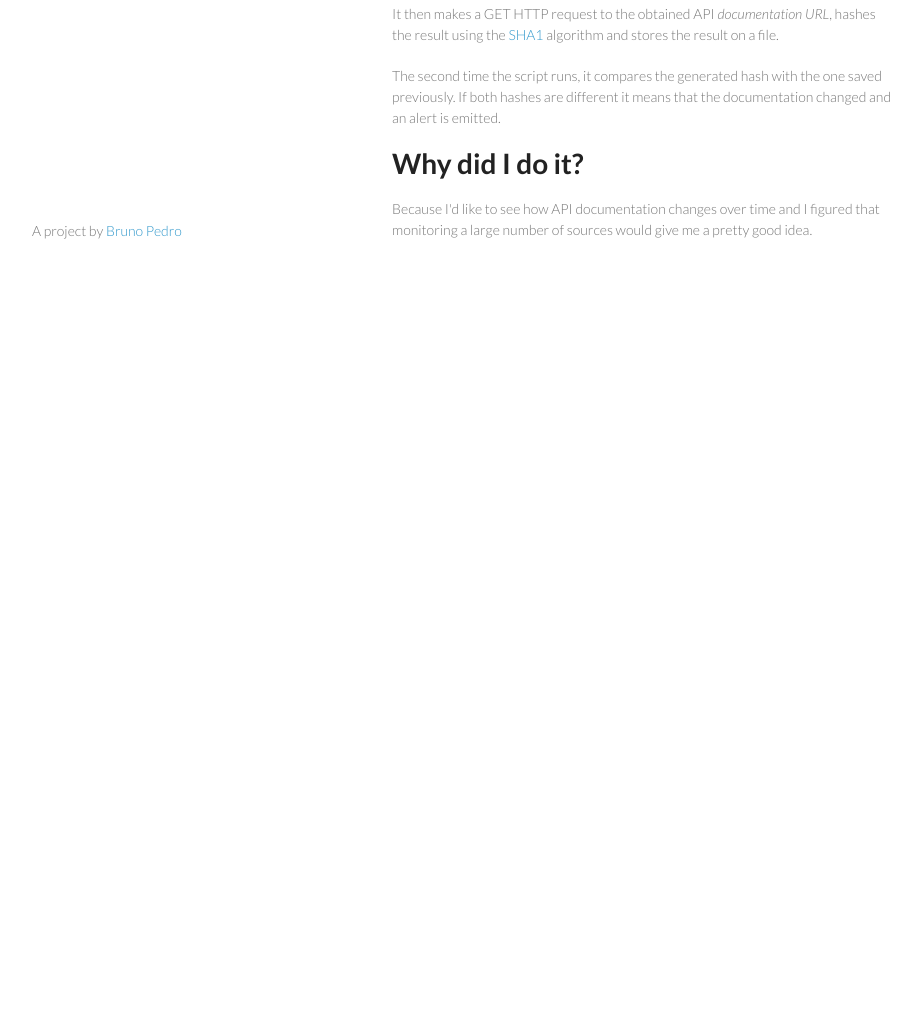
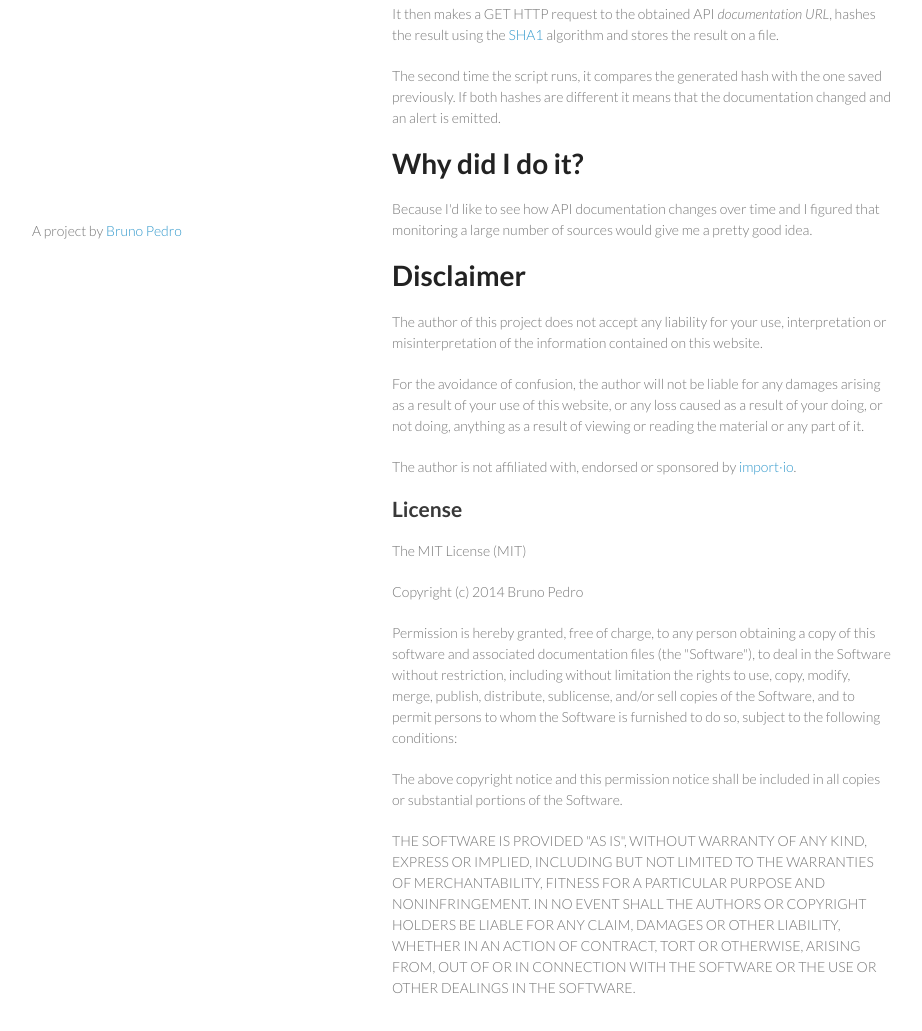
Before and after one commit to bpedro/importio, a plain HTML site: page index.html in a window 1280 px wide. Shown: the part 489-1520 px from the top of the page, without its empty margins (178-1100 px from the left). Before the commit the page ends 800 px from the top, so only its background shows below. Drawn offline with Linux system fonts and the light colour scheme.

Commit message:
Added disclaimer and license

```diff
--- a/index.html
+++ b/index.html
@@ -19,20 +19,17 @@
         <p>my import·io hackathon participation</p>
       </header>
       <section>
-        <h1>
-<a name="description" class="anchor" href="#description"><span class="octicon octicon-link"></span></a>Description</h1>
+        <h1><a name="description" class="anchor" href="#description"><span class="octicon octicon-link"></span></a>Description</h1>
 
         <p>This <em>hack</em> will automatically find changes in the documentation of thousands of different APIs and generate alerts of those changes as they happen.</p>
 
-<h1>
-<a name="how-does-it-work" class="anchor" href="#how-does-it-work"><span class="octicon octicon-link"></span></a>How does it work?</h1>
+        <h1><a name="how-does-it-work" class="anchor" href="#how-does-it-work"><span class="octicon octicon-link"></span></a>How does it work?</h1>
 
         <p>The <a href="http://mashape.com">Mashape</a> API Marketplace <a href="http://publicapis.com/">Public API Directory</a> is periodically crawled by two <a href="http://import.io/">import·io</a> <a href="http://support.import.io/knowledgebase/articles/247570-create-a-crawler">crawlers</a>:</p>
 
         <ol>
           <li>the first crawler grabs the URL of each API available on the list;</li>
           <li>the second crawler reads each API page and grabs the following information:
-
             <ul>
               <li>the API <em>title</em>;</li>
               <li>the API <em>logo</em>;</li>
@@ -40,7 +37,9 @@
               <li>the API <em>documentation URL</em>.</li>
             </ul>
           </li>
-</ol><p>Then, a <a href="http://nodejs.org/">nodejs</a> script iterates through the results of the first crawler and, for each API found, it calls the second crawler.</p>
+        </ol>
+
+        <p>Then, a <a href="http://nodejs.org/">nodejs</a> script iterates through the results of the first crawler and, for each API found, it calls the second crawler.</p>
 
         <script src="https://gist.github.com/bpedro/8530629.js"></script>
 
@@ -48,10 +47,30 @@
 
         <p>The second time the script runs, it compares the generated hash with the one saved previously. If both hashes are different it means that the documentation changed and an alert is emitted.</p>
 
-<h1>
-<a name="why-did-i-do-it" class="anchor" href="#why-did-i-do-it"><span class="octicon octicon-link"></span></a>Why did I do it?</h1>
+        <h1><a name="why-did-i-do-it" class="anchor" href="#why-did-i-do-it"><span class="octicon octicon-link"></span></a>Why did I do it?</h1>
 
         <p>Because I'd like to see how API documentation changes over time and I figured that monitoring a large number of sources would give me a pretty good idea.</p>
+
+        <h1><a name="disclaimer" class="anchor" href="#disclaimer"><span class="octicon octicon-link"></span></a>Disclaimer</h1>
+
+        <p>The author of this project does not accept any liability for your use, interpretation or misinterpretation of the information contained on this website.</p>
+
+        <p>For the avoidance of confusion, the author will not be liable for any damages arising as a result of your use of this website, or any loss caused as a result of your doing, or not doing, anything as a result of viewing or reading the material or any part of it.</p>
+
+        <p>The author is not affiliated with, endorsed or sponsored by <a href="http://import.io/">import·io</a>.</p>
+
+        <h2><a name="license" class="anchor" href="#license"><span class="octicon octicon-link"></span></a>License</h2>
+
+        <p>The MIT License (MIT)</p>
+
+        <p>Copyright (c) 2014 Bruno Pedro</p>
+
+        <p>Permission is hereby granted, free of charge, to any person obtaining a copy of this software and associated documentation files (the "Software"), to deal in the Software without restriction, including without limitation the rights to use, copy, modify, merge, publish, distribute, sublicense, and/or sell copies of the Software, and to permit persons to whom the Software is furnished to do so, subject to the following conditions:</p>
+
+          <p>The above copyright notice and this permission notice shall be included in all copies or substantial portions of the Software.</p>
+
+          <p>THE SOFTWARE IS PROVIDED "AS IS", WITHOUT WARRANTY OF ANY KIND, EXPRESS OR IMPLIED, INCLUDING BUT NOT LIMITED TO THE WARRANTIES OF MERCHANTABILITY, FITNESS FOR A PARTICULAR PURPOSE AND NONINFRINGEMENT. IN NO EVENT SHALL THE AUTHORS OR COPYRIGHT HOLDERS BE LIABLE FOR ANY CLAIM, DAMAGES OR OTHER LIABILITY, WHETHER IN AN ACTION OF CONTRACT, TORT OR OTHERWISE, ARISING FROM, OUT OF OR IN CONNECTION WITH THE SOFTWARE OR THE USE OR OTHER DEALINGS IN THE SOFTWARE.</p>
+
       </section>
       <footer>
         <p>A project by <a href="http://brunopedro.com/">Bruno Pedro</a></p>
```
Lines whose indentation alone changed are shown as unchanged.
